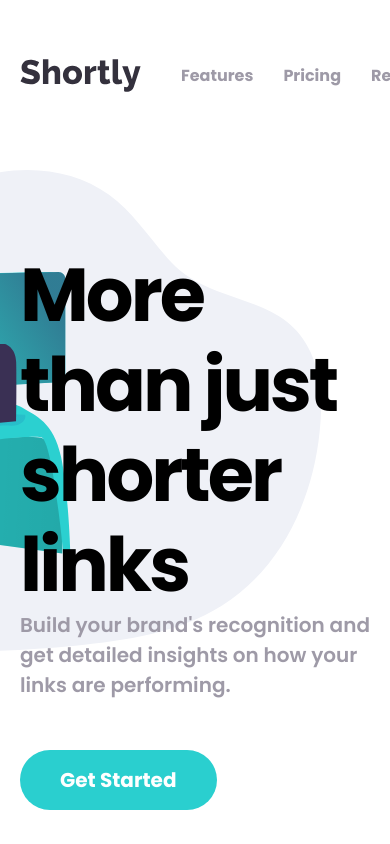
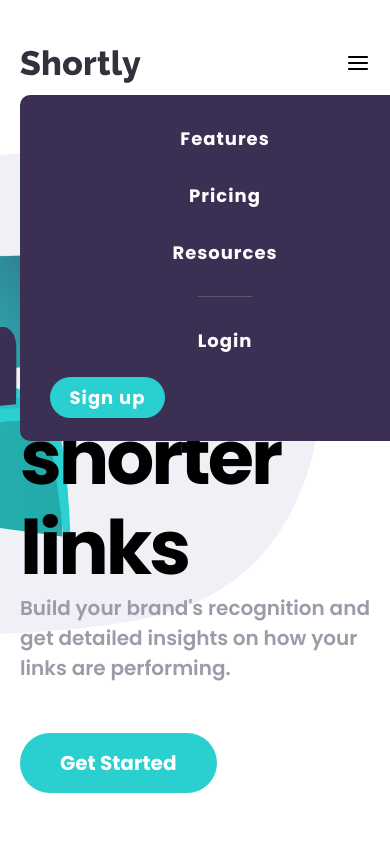
Before and after one commit to IASIKO/urlShortener, a React (Vite) app: page / in a window 390 px wide. Shown: the top 844 px of the page. Built offline with nearby package versions, Linux system fonts and the light colour scheme.

Commit message:
update responsive

```diff
--- a/src/css/components/Body.module.css
+++ b/src/css/components/Body.module.css
@@ -341,3 +341,7 @@
 .ctaEnd a:hover {
   background-color: #7be4e4;
 }
+
+@media only screen and (max-width: 420px) {
+
+}
--- a/src/css/components/Footer.module.css
+++ b/src/css/components/Footer.module.css
@@ -87,3 +87,8 @@
   color: #2acfcf;
   text-decoration: none;
 }
+
+
+@media only screen and (max-width: 420px) {
+
+}
--- a/src/css/components/Header.module.css
+++ b/src/css/components/Header.module.css
@@ -57,3 +57,53 @@
 .iconMenu {
   display: none;
 }
+
+@media only screen and (max-width: 420px) {
+  .header {
+    justify-content: space-between;
+    position: relative;
+  }
+
+  .header img {
+    align-self: start;
+  }
+
+  .nav {
+    background-color: #3b3054;
+    border-radius: 10px;
+    /* display: none; */
+    left: 5%;
+    padding: 30px;
+    position: absolute;
+    top: 115%;
+    width: 90%;
+  }
+
+  .navBar {
+    flex-direction: column;
+    font-size: 18px;
+    letter-spacing: 1px;
+  }
+
+  .navBar li a {
+    color: #fff;
+  }
+
+  .login {
+    border-top: 1px solid hsla(0, 0%, 50%, 0.5);
+    margin: 0;
+    padding-top: 30px;
+  }
+
+  .signup {
+    width: 100%;
+  }
+  .signup a {
+    text-align: center;
+    width: 100%;
+  }
+
+  .iconMenu {
+    display: block;
+  }
+}
```
